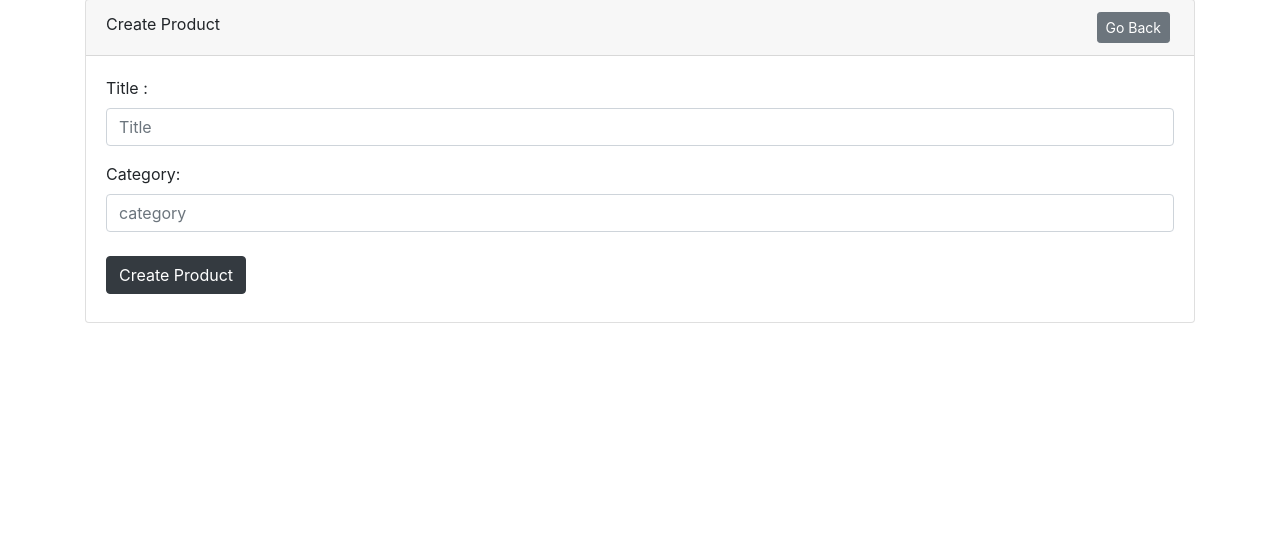
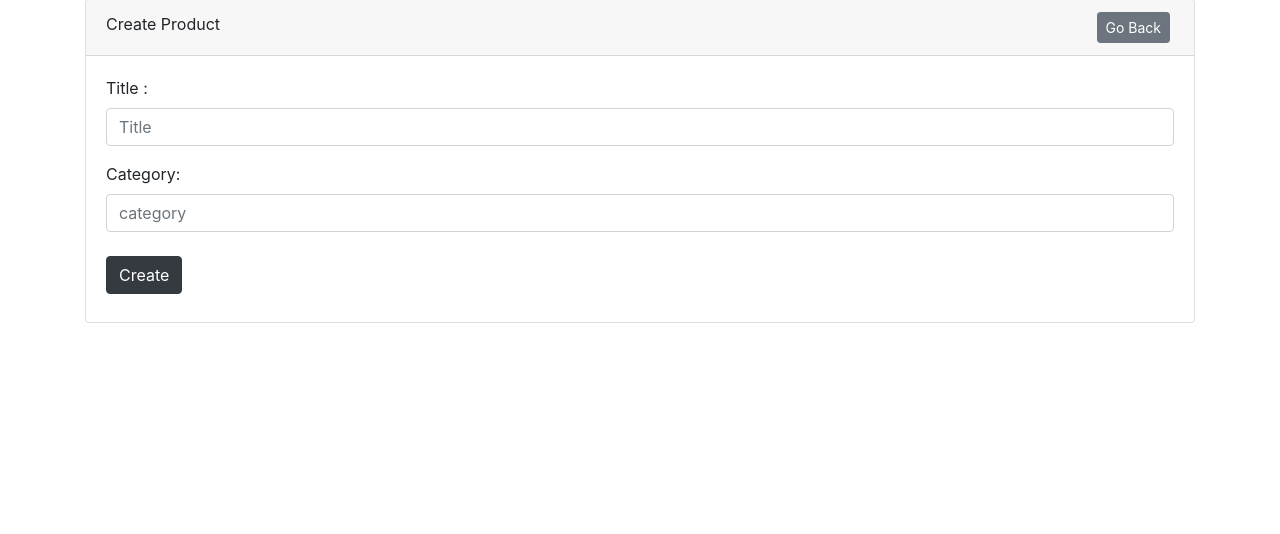
Before and after one commit to e-boudhina/selling_electronics, a CodeIgniter app: page /selling_electronics/products/store in a window 1280 px wide. Shown: the part 81-615 px from the top of the page. Run offline with CodeIgniter, Linux system fonts and the light colour scheme; the visitor is signed in with stand-in values (Sample User, id 1); some libraries are stand-ins or nearby versions.

Commit message:
Nothing major just html

```diff
--- a/application/views/products/create.php
+++ b/application/views/products/create.php
@@ -31,7 +31,7 @@
 <!--				</div>-->
 
 				<div class="form-group">
-					<button type="submit" class="btn btn-dark float-left my-2 align-center">Create Product</button>
+					<button type="submit" class="btn btn-dark float-left my-2 align-center">Create</button>
 				</div>
 
 			<?php echo form_close(); ?>
--- a/application/views/products/edit.php
+++ b/application/views/products/edit.php
@@ -31,7 +31,7 @@
 <!--			</div>-->
 
 			<div class="form-group">
-				<button type="submit" class="btn btn-dark float-left my-2 align-center">Update Product</button>
+				<button type="submit" class="btn btn-dark float-left my-2 align-center">Update</button>
 			</div>
 
 			<?php echo form_close(); ?>
```
